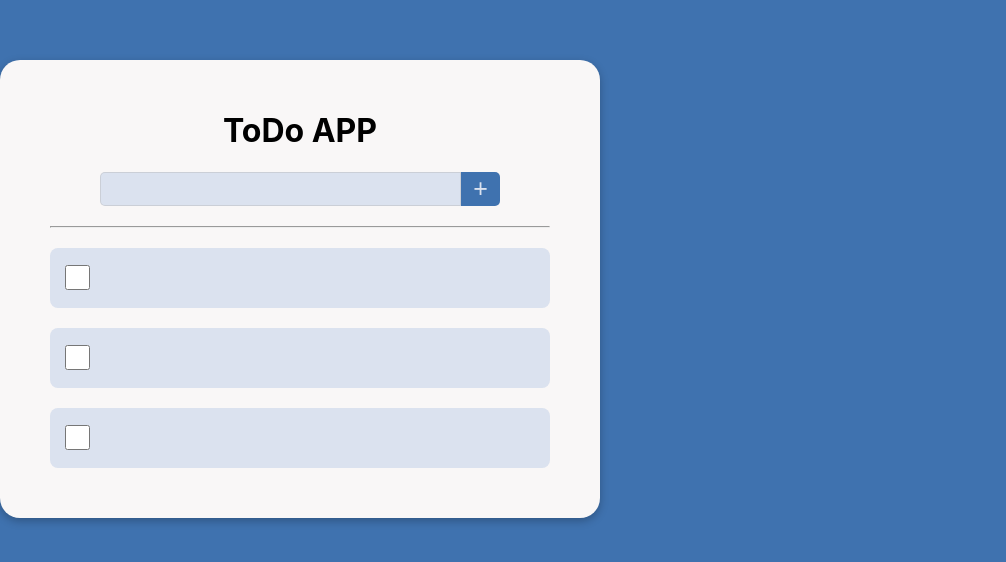
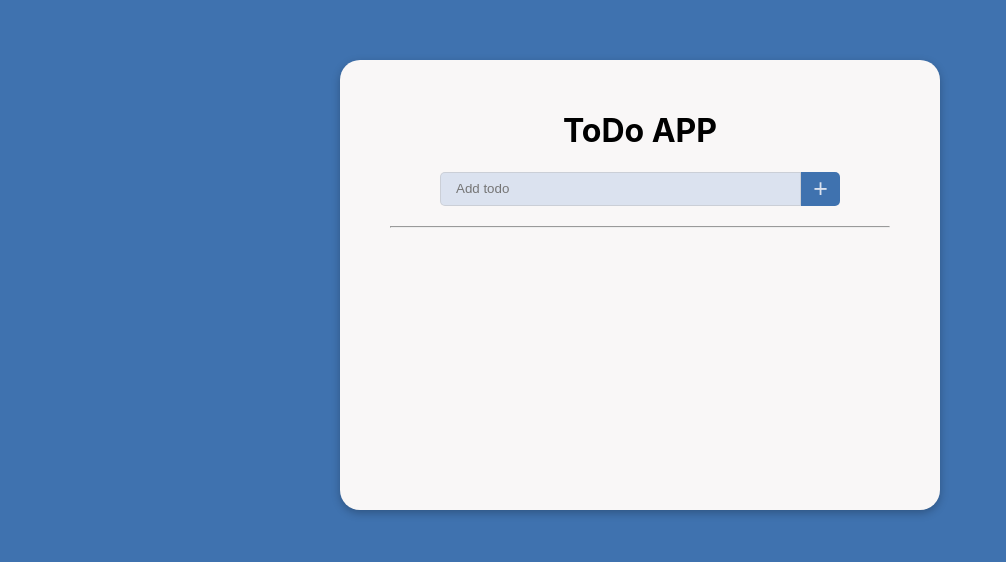
Before and after one commit to mmkhl/todoList, a React (Create React App) app: page / in a window 1280 px wide. Shown: the top 562 px of the page, without its empty margins (0-1006 px from the left). Built offline with nearby package versions, Linux system fonts and the light colour scheme.

Commit message:
first hook use state in todoList

```diff
--- a/src/App.js
+++ b/src/App.js
@@ -1,9 +1,12 @@
 import './App.css';
-import React, {useState} from 'react'
+import React from 'react'
 import Todo from './Todo/Todo'
 
 const App = () => {
-  return <Todo />;
+  return <div className='App'>
+    <Todo />
+  </div>
+
 };
 
 export default App;
--- a/src/Todo/InputTask/InputTask.jsx
+++ b/src/Todo/InputTask/InputTask.jsx
@@ -2,14 +2,16 @@ import styles from './InputTask.module.css'
 import React, {useState} from 'react'
 
 
-const  InputTask = (props) => {
+const  InputTask = ({ addTodo }) => {
   const [value, setValue] = useState('')
-
-  console.log(props);
+  const addTaskItem = () => {
+    addTodo(value);
+    setValue('');
+  }
 
   return <div className={styles.createItem}>
-    <input value={value} onChange={(e)=> setValue(e.target.value)}/>
-    <button onClick={() => props.addTodo(value)}>+</button>
+    <input placeholder='Add todo' value={value} onChange={(e)=> setValue(e.target.value)}/>
+    <button onClick={addTaskItem}>+</button>
   </div>
 }
 
--- a/src/Todo/TaskItem/TaskItem.jsx
+++ b/src/Todo/TaskItem/TaskItem.jsx
@@ -1,12 +1,18 @@
+import { useState } from 'react'
 import styles from './TaskItem.module.css'
 
+export default function TaskItem({task, deleteItem, id}){
+  const [status, setStatus] = useState(false)
 
+  function changeStatus(){
+    setStatus(!status)
+  }
+  return <div className={styles.item}>
+    <input type='checkbox' value={status} onChange={changeStatus}/>
+    <div className={styles.titleItem}>
+      <span>{task}{status.toString()}</span>
+    </div>
+    <button onClick={()=>deleteItem(id)}>Очистить</button>
 
-export default function TaskItem({task}){
-  return <div className={styles.item}>
-    <input type='checkbox'/>
-    <div>
-      <span>{task}</span>
-    </div>
   </div>
 }
--- a/src/Todo/TaskItem/TaskItem.module.css
+++ b/src/Todo/TaskItem/TaskItem.module.css
@@ -1,12 +1,23 @@
 .item{
   margin: 20px 0;
+  padding: 5px;
   display: flex;
   justify-content: space-between;
   align-items: center;
   width: 100%;
-  height: 60px;
+  min-height: 60px;
   background: #DBE2EF;
   border-radius: 8px;
+}
+.titleItem{
+  padding: 5px;
+  box-sizing: border-box;
+  display: flex;
+  justify-content: start;
+  align-items: center;
+  width: 80%;
+  height: inherit;
+
 }
 
 .item input{
--- a/src/Todo/Todo.jsx
+++ b/src/Todo/Todo.jsx
@@ -8,23 +8,21 @@ const getId = () => {
 };
 
 export default function Todo(){
-
-  const [todos, setTodos] = useState([
-    {id: 1, name: 'Дописать тудулист'},
-    {id: 2, name: 'Дописать тудулист'},
-    {id: 3, name: 'Дописать тудулист'},]);
-
-    const setValue = (value) => {
+  const [todos, setTodos] = useState([]);
+    const setValTodo = (value) => {
       setTodos([
-        ...todos, {id: getId(), task: value}
+        ...todos, {id: getId(), task: value},
       ])
+    }
+    function deleteTodo(id){
+      setTodos(todos.filter((todo)=>todo.id !== id ))
     }
 
   return <div className={styles.todoBlock}>
     <h1>ToDo APP</h1>
-    <InputTask addTodo={setValue} a="aaa"/>
+    <InputTask addTodo={setValTodo}/>
     <hr/>
-    {todos.map((todo) => <TaskItem key={todo.id} task={todo.task}/>)}
+    {todos.map((todo) => <TaskItem deleteItem={deleteTodo} key={todo.id} task={todo.task} id={todo.id} status={todo.status}/>)}
   </div>
 
 }
```
